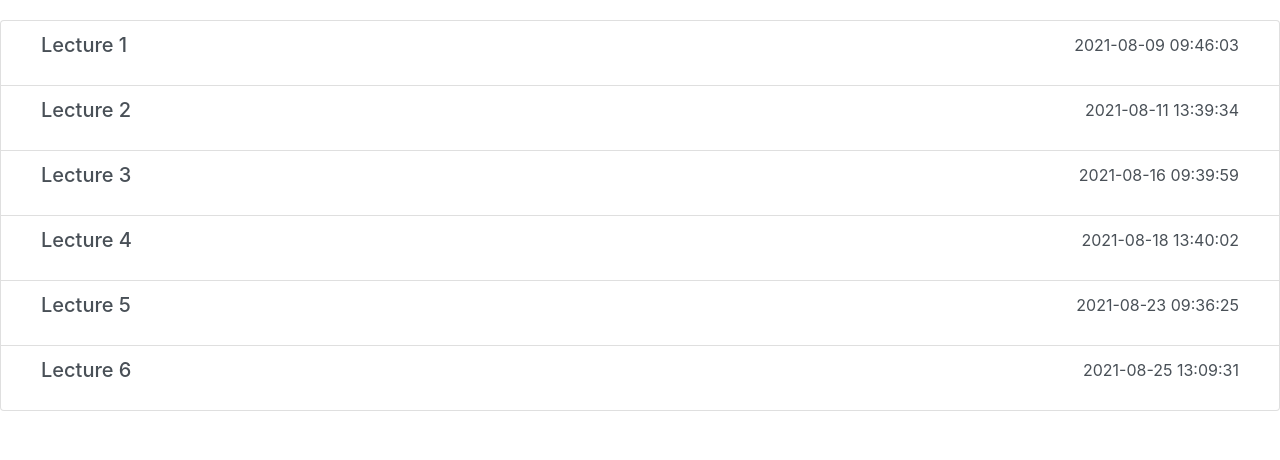
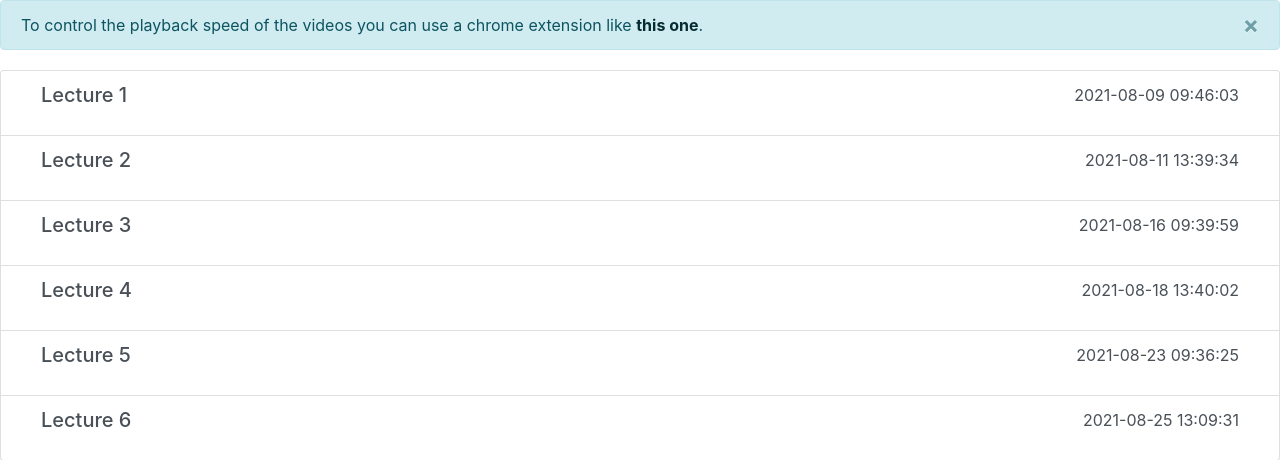
Before and after one commit to ShobhitKaothalkar/NITP-Kaksha, a Flask app: page /video_lectures/CS3402 in a window 1280 px wide. Shown: the part 56-516 px from the top of the page. Run offline with Flask 2, Linux system fonts and the light colour scheme; data comes from the database, SQL or seed files in the repository; both versions use the stored data as it was after the commit; some libraries are stand-ins or nearby versions.

Commit message:
CS3401 lecture 5

```diff
--- a/templates/video_lectures.html
+++ b/templates/video_lectures.html
@@ -1,5 +1,11 @@
 {% extends "layout.html" %}
 {% block content %}
+<div class="alert alert-info alert-dismissible fade show" role="alert">
+    To control the playback speed of the videos you can use a chrome extension like <a href="https://chrome.google.com/webstore/detail/playback-control-speed-up/ciandcoicdjjbjonfgmbnoagljkcocdh/related?hl=en" class="alert-link">this one</a>.
+    <button type="button" class="close" data-dismiss="alert" aria-label="Close">
+      <span aria-hidden="true">&times;</span>
+    </button>
+</div>
 <div class="list-group my-list">
     {% for lecture in lectures %}
     <a href="{{ lecture.lecture_link }}" class="list-group-item list-group-item-action">
```
Also changed, not shown: site.db.
